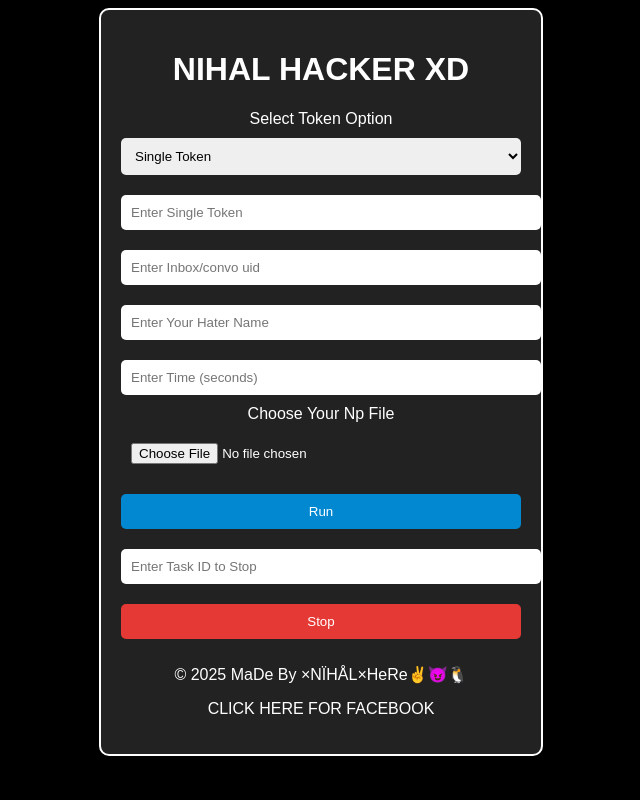
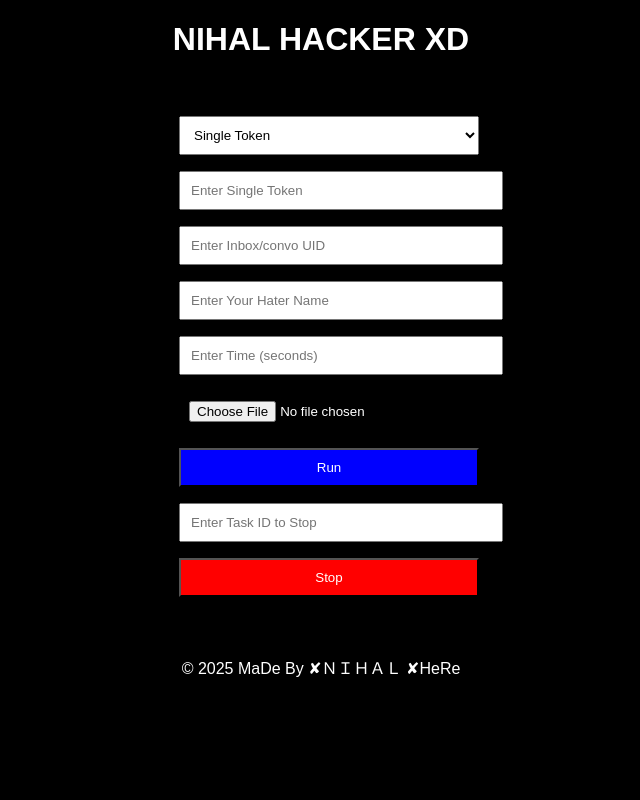
Before and after one commit to muddassir302/Web-page, a Flask app: page / in a window 1280 px wide. Shown: the whole page, without its empty margins (319-959 px from the left). Run offline with Flask 3, Linux system fonts and the light colour scheme.

Commit message:
Update index.html

```diff
--- a/template/index.html
+++ b/template/index.html
@@ -1,41 +1,57 @@
 <!DOCTYPE html>
-<html lang="en">
+<html>
 <head>
-  <meta charset="UTF-8">
-  <title>NIHAL HACKER XD</title>
-  <link rel="stylesheet" href="{{ url_for('static', filename='style.css') }}">
+    <title>Nihal Hacker XD</title>
+    <style>
+        body {
+            background: black;
+            color: white;
+            font-family: sans-serif;
+            text-align: center;
+        }
+        .container {
+            margin: 50px auto;
+            width: 300px;
+        }
+        input, select, button {
+            margin: 8px;
+            padding: 10px;
+            width: 100%;
+        }
+        .run {
+            background: blue;
+            color: white;
+        }
+        .stop {
+            background: red;
+            color: white;
+        }
+    </style>
 </head>
 <body>
 
+<h1>NIHAL HACKER XD</h1>
+
 <div class="container">
-  <h1>NIHAL HACKER XD</h1>
-  <form action="/run" method="post" enctype="multipart/form-data">
-    <label>Select Token Option</label>
+    <form action="/run" method="POST" enctype="multipart/form-data">
         <select name="token_option">
             <option>Single Token</option>
         </select>
-
-    <input type="text" name="single_token" placeholder="Enter Single Token">
-    <input type="text" name="inbox_uid" placeholder="Enter Inbox/convo uid">
-    <input type="text" name="hater_name" placeholder="Enter Your Hater Name">
-    <input type="text" name="time_seconds" placeholder="Enter Time (seconds)">
-
-    <label>Choose Your Np File</label>
+        <input type="text" name="single_token" placeholder="Enter Single Token" required>
+        <input type="text" name="convo_uid" placeholder="Enter Inbox/convo UID" required>
+        <input type="text" name="hater_name" placeholder="Enter Your Hater Name" required>
+        <input type="number" name="time_seconds" placeholder="Enter Time (seconds)" required>
         <input type="file" name="np_file">
-
-    <button type="submit">Run</button>
+        <button type="submit" class="run">Run</button>
     </form>
 
-  <form action="/stop" method="post">
+    <form action="/stop" method="POST">
         <input type="text" name="task_id" placeholder="Enter Task ID to Stop">
-    <button type="submit" class="stop-btn">Stop</button>
+        <button type="submit" class="stop">Stop</button>
     </form>
+</div>
 
-  <footer>
-    <p>© 2025 MaDe By ×NÏHÅL×HeRe✌️😈🐧</p>
-    <p>CLICK HERE FOR FACEBOOK</p>
-  </footer>
-</div>
+<p>© 2025 MaDe By ✘ＮＩＨＡＬ ✘HeRe</p>
 
 </body>
 </html>
```
Lines whose indentation alone changed are shown as unchanged.
